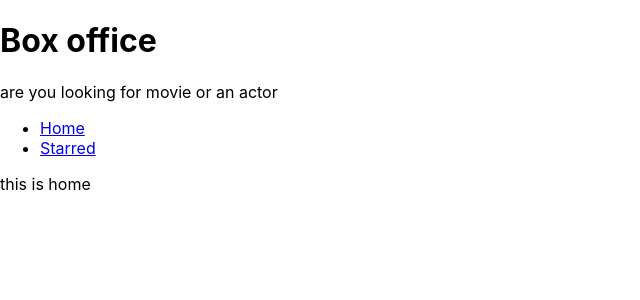
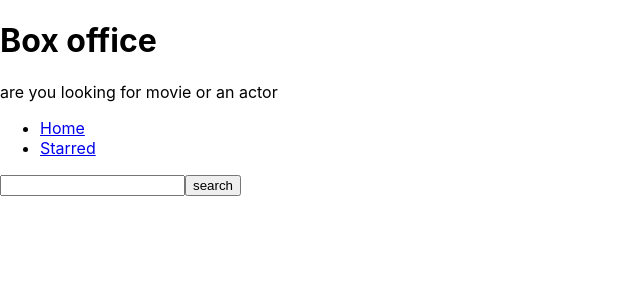
Before and after one commit to jatinjc99/BOX-OFFICE, a React (Create React App) app: page / in a window 1280 px wide. Shown: the top 300 px of the page, without its empty margins (0-640 px from the left). Built offline with nearby package versions, Linux system fonts and the light colour scheme.

Commit message:
connected to api

```diff
--- a/src/pages/Home.js
+++ b/src/pages/Home.js
@@ -1,8 +1,42 @@
-import React from 'react';
+import React, { useState } from 'react';
 import MainPageLayout from '../components/MainPageLayout';
 
 const Home = () => {
-  return <MainPageLayout>this is home</MainPageLayout>;
+  const [input, setInput] = useState('');
+  const onInputChange = ev => {
+    setInput(ev.target.value);
+  };
+
+  const onSearch = () => {
+    // https://api.tvmaze.com/search/shows?q=men
+
+    fetch(`https://api.tvmaze.com/search/shows?q=${input}`)
+      .then(r => r.json())
+      .then(result => {
+        console.log(result);
+      });
+  };
+
+  const onKeyDown = ev => {
+    if (ev.keyCode === 13) {
+      onSearch();
+    }
+  };
+
+  return (
+    <MainPageLayout>
+      <input
+        type="text"
+        onKeyDown={onKeyDown}
+        onChange={onInputChange}
+        value={input}
+      />
+      <button type="button" onClick={onSearch}>
+        {' '}
+        search
+      </button>
+    </MainPageLayout>
+  );
 };
 
 export default Home;
```
Also changed, not shown: 1 other file (tests, documents, lock files or other folders).
